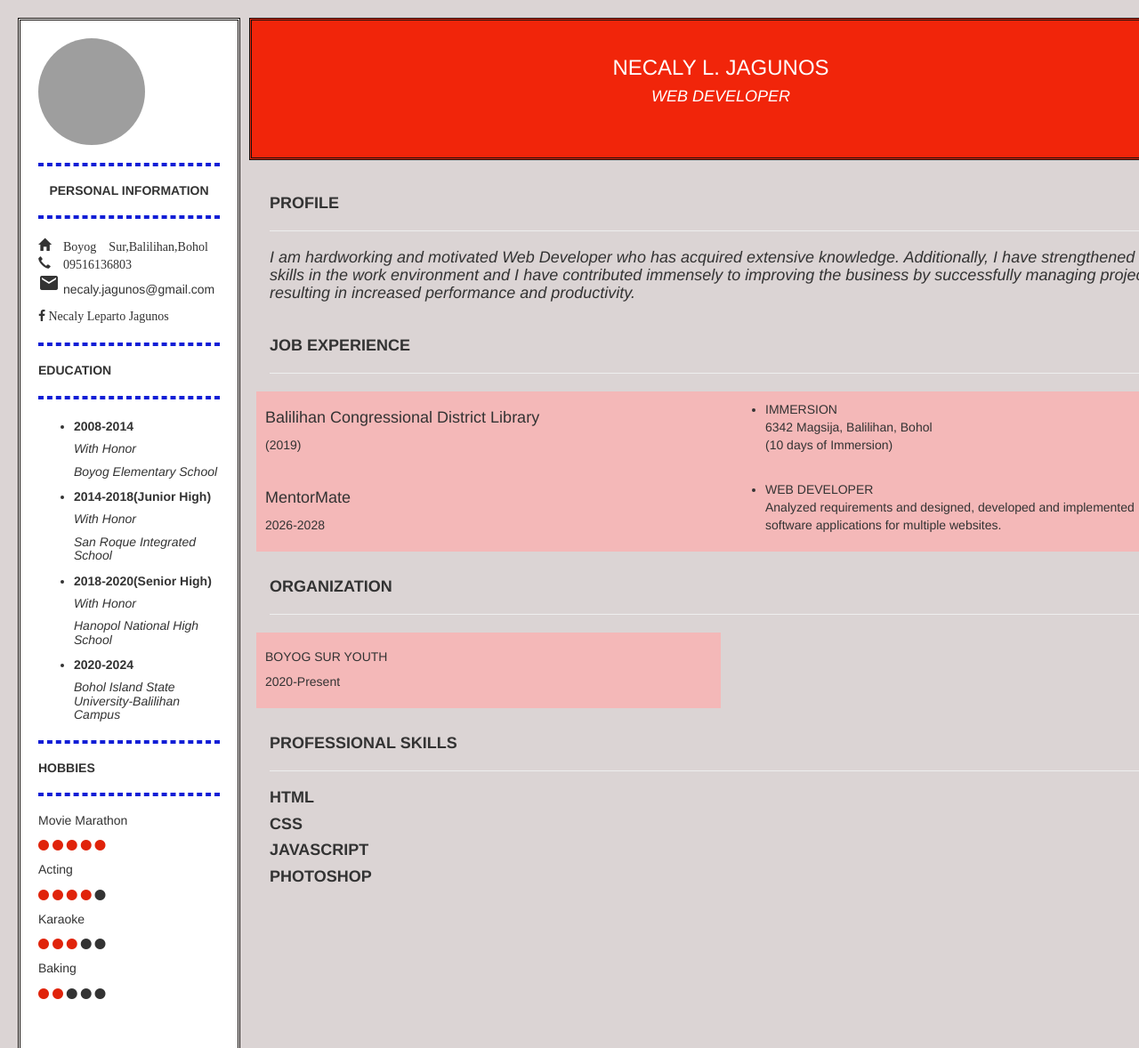
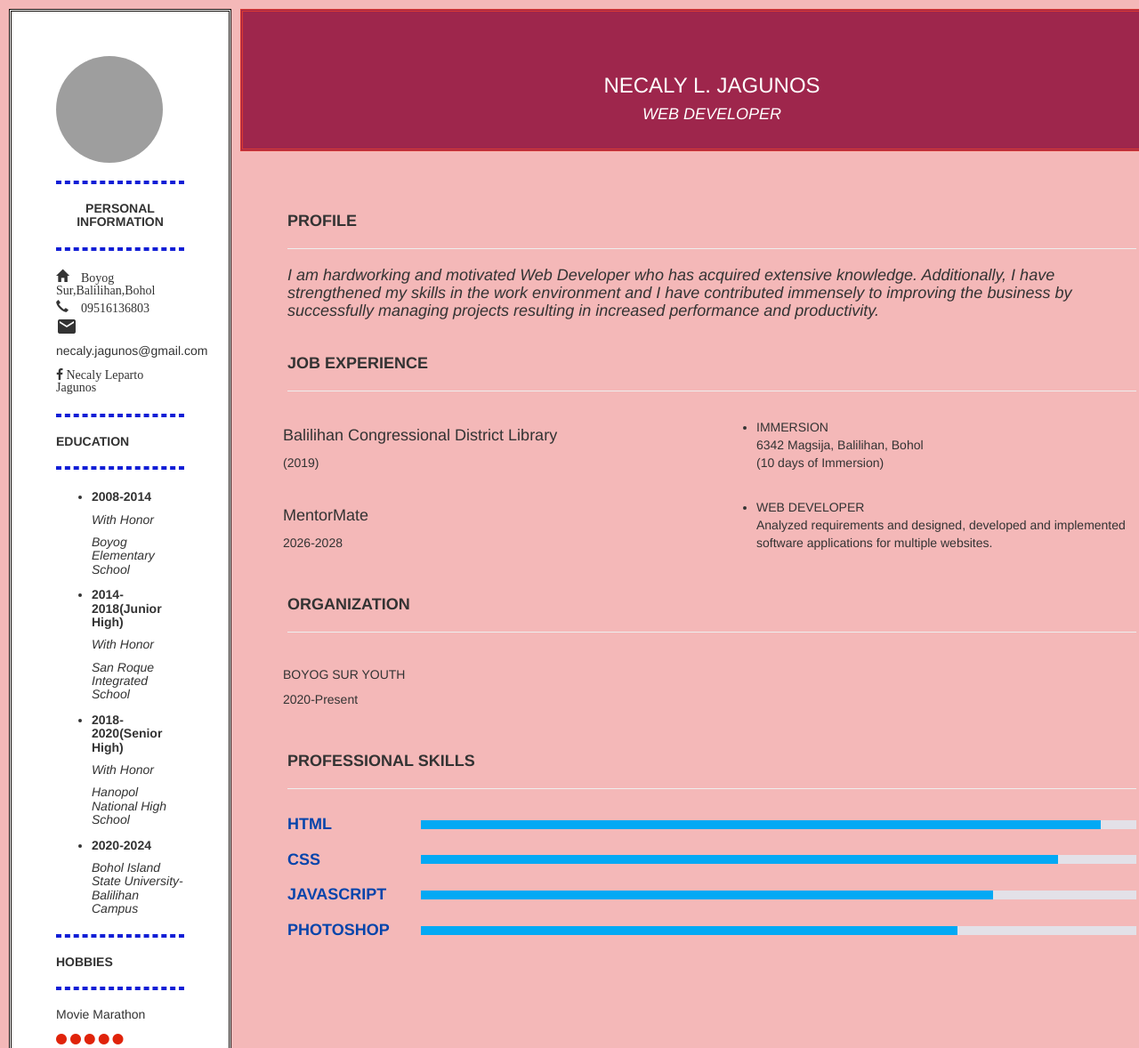
Before and after one commit to calay20/index, a plain HTML site: page index.html in a window 1280 px wide. Shown: the top 1178 px of the page at 89% size. Drawn offline with nearby package versions, Linux system fonts and the light colour scheme; grey boxes are pictures that could not be loaded.

Commit message:
Update style.css

```diff
--- a/style.css
+++ b/style.css
@@ -1,15 +1,16 @@
+
 
   .grid-container {
     display: grid;
     gap: 10px;
     height: auto;
-    background-color: rgb(219, 212, 212);
-    padding: 20px;
+    background-color: rgb(244, 184, 184);
+    padding: 10px;
   }
 
   .grid-item {
 
-    padding: 20px;
+    padding: 50px;
 
   }
 
@@ -30,9 +31,10 @@
     height:160px;
     width:1060px;
     border-style:double;
-    background-color: rgb(241, 37, 10);
-    border-color: rgb(17, 15, 14);
+    background-color: rgb(158, 38, 76);
+    border-color: rgb(221, 58, 49);
     border-top-right-radius: 0px;
+
 
   }
   .head{
@@ -80,6 +82,7 @@
     text-align: center;
 
   }
+
   .checked{
     color: rgb(224, 35, 10);
   }
@@ -102,3 +105,35 @@
       width: auto;
     }
   }
+  .skils .box
+  {
+    position:relative;
+    width: 100%;
+    display: grid ;
+    grid-template-columns: 150px 1fr;
+    justify-content: center;
+    align-items: center;
+  }
+  .skils .box h4
+{
+text-transform: uppercase;
+color:#0544ab;
+font-weight: 10px;
+}
+
+.skils .box .percent
+{
+position: relative;
+width: 100%;
+height: 10px;
+background: #e3e1e8; ;
+}
+
+.skils .box .percent div
+{
+  position: absolute;
+  top: 0;
+  left: 0;
+  height: 100%;
+  background: #03a9f4;
+}
```
